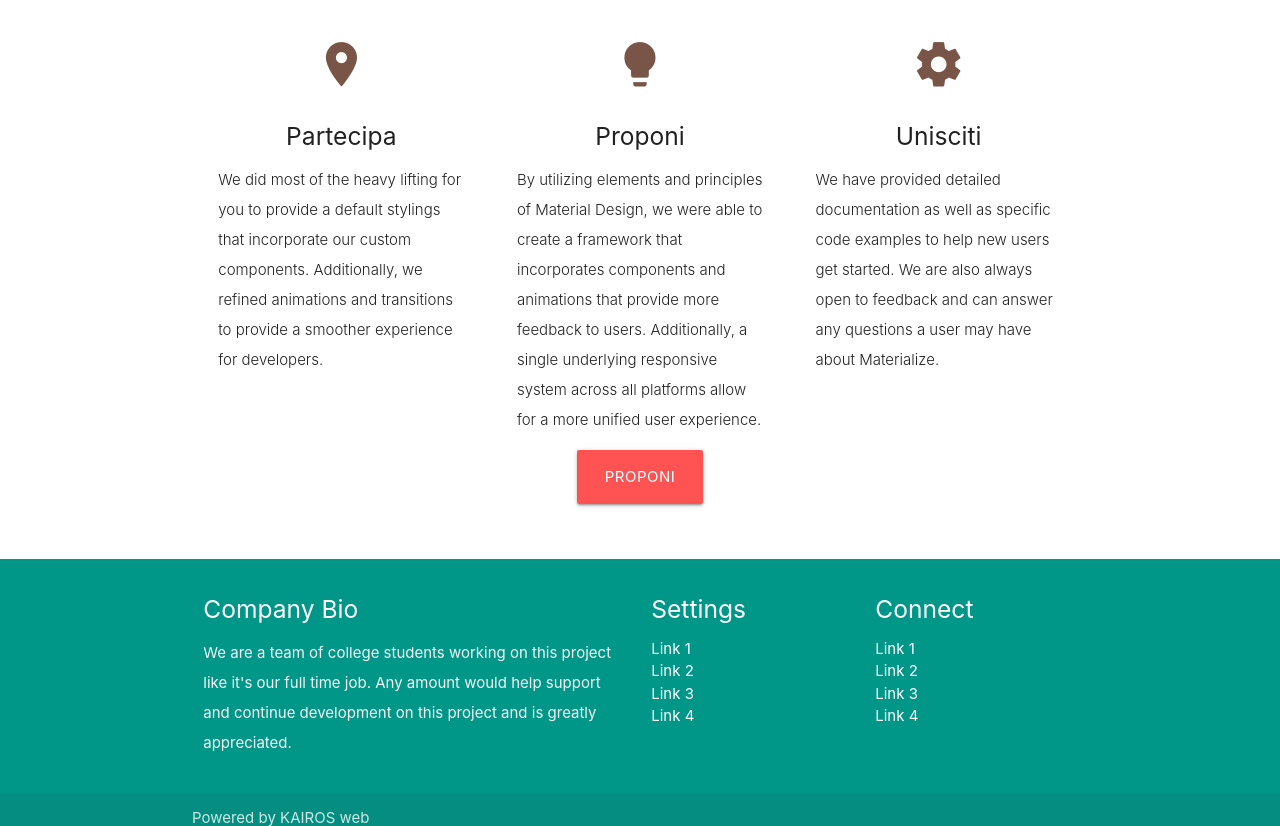
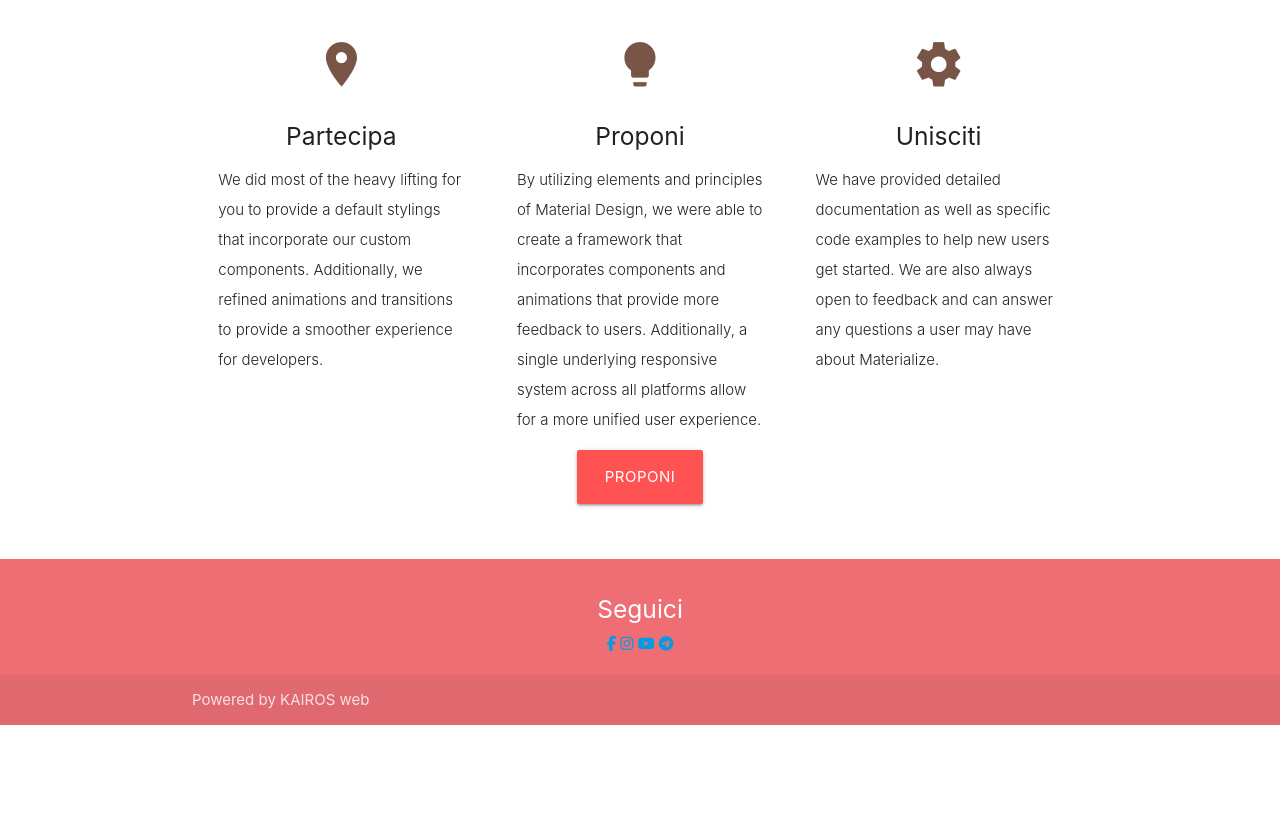
Before and after one commit to GiusTric/lacorrente, a plain HTML site: page index.html in a window 1280 px wide. Shown: the part 1974-2800 px from the top of the page. After the commit the page ends 2699 px from the top, so only its background shows below. Drawn offline with nearby package versions, Linux system fonts and the light colour scheme; a script that the page names is missing.

Commit message:
Update index.html

```diff
--- a/index.html
+++ b/index.html
@@ -17,6 +17,7 @@
   	<link href="https://fonts.googleapis.com/icon?family=Material+Icons" rel="stylesheet">
   	<link href="css/materialize.css" type="text/css" rel="stylesheet" media="screen,projection"/>
   	<link href="css/style.css" type="text/css" rel="stylesheet" media="screen,projection"/>
+
 </head>
 
 <body>
@@ -229,32 +230,19 @@
 	</div>
 	-->
 
- <footer class="page-footer teal">
+ <!-- Footer -->
+ <footer class="page-footer">
     <div class="container">
       <div class="row">
-        <div class="col l6 s12">
-          <h5 class="white-text">Company Bio</h5>
-          <p class="grey-text text-lighten-4">We are a team of college students working on this project like it's our full time job. Any amount would help support and continue development on this project and is greatly appreciated.</p>
-
-
-        </div>
-        <div class="col l3 s12">
-          <h5 class="white-text">Settings</h5>
-          <ul>
-            <li><a class="white-text" href="#!">Link 1</a></li>
-            <li><a class="white-text" href="#!">Link 2</a></li>
-            <li><a class="white-text" href="#!">Link 3</a></li>
-            <li><a class="white-text" href="#!">Link 4</a></li>
-          </ul>
-        </div>
-        <div class="col l3 s12">
-          <h5 class="white-text">Connect</h5>
-          <ul>
-            <li><a class="white-text" href="#!">Link 1</a></li>
-            <li><a class="white-text" href="#!">Link 2</a></li>
-            <li><a class="white-text" href="#!">Link 3</a></li>
-            <li><a class="white-text" href="#!">Link 4</a></li>
-          </ul>
+        <div class="col l12 s12 center">
+          <h5 class="white-text">Seguici</h5>
+          <!--
+          <a href="mailto:terlizzi2022@gmail.com" class="social-icon"><i class="fas fa-envelope"></i></a>
+       	-->
+          <a href="#" class="social-icon"><i class="fab fa-facebook-f"></i></a>
+          <a href="#" class="social-icon"><i class="fab fa-instagram"></i></a>
+          <a href="#" class="social-icon"><i class="fab fa-youtube"></i></a>
+          <a href="https://t.me/Terlizzi2022" class="social-icon"><i class="fab fa-telegram"></i></a>
         </div>
       </div>
     </div>
@@ -264,7 +252,6 @@
       </div>
     </div>
   </footer>
-
 
   <!-- Scripts -->
   <script src="https://code.jquery.com/jquery-2.1.1.min.js"></script>
@@ -277,5 +264,8 @@
   <!-- Mailchimp -->
 	<script id="mcjs">!function(c,h,i,m,p){m=c.createElement(h),p=c.getElementsByTagName(h)[0],m.async=1,m.src=i,p.parentNode.insertBefore(m,p)}(document,"script","https://chimpstatic.com/mcjs-connected/js/users/1c6b806d2ec2375e7cdbfc43c/e0661884e673ec2fc6076f67e.js");</script>
 
+  	<!-- Place your kit's code here -->
+  		<script src="https://kit.fontawesome.com/08dc65abc0.js" crossorigin="anonymous"></script>
+
   </body>
 </html>
```
